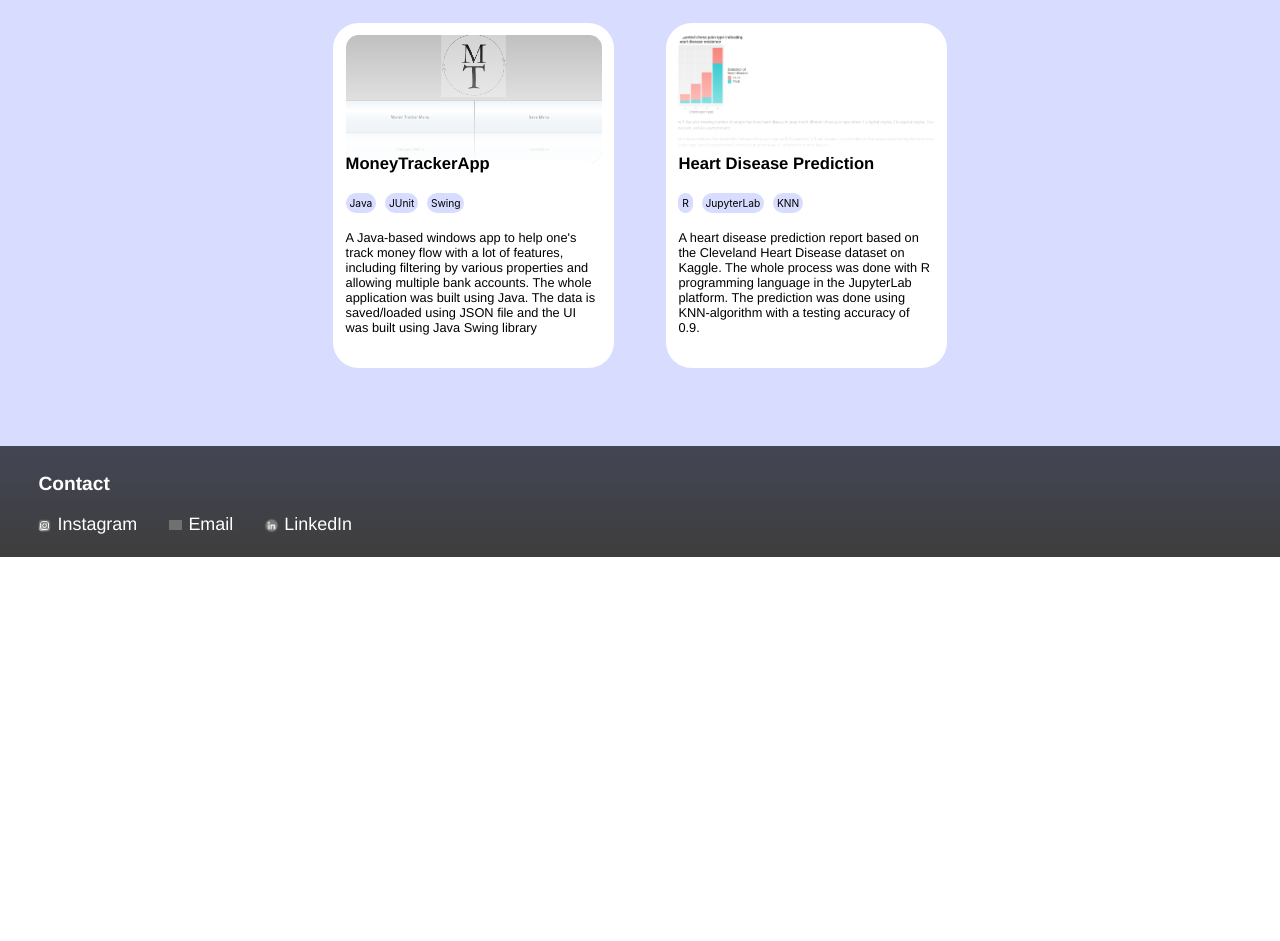
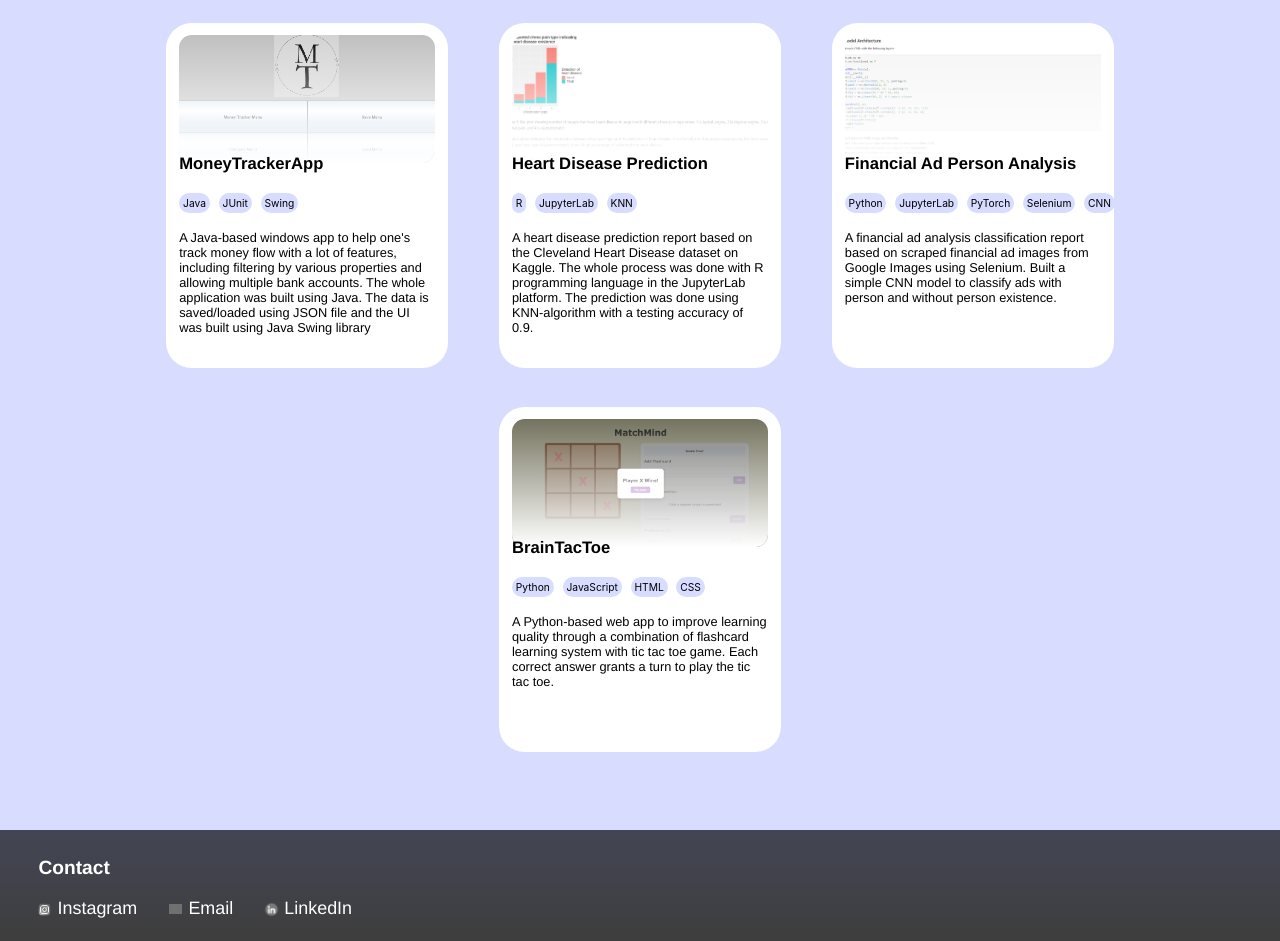
Before and after one commit to josedamara/personal-website, a React (Create React App) app: page / in a window 1280 px wide. Shown: the part 840-1781 px from the top of the page. Before the commit the page ends 1397 px from the top, so only its background shows below. Built offline with nearby package versions, Linux system fonts and the light colour scheme; grey boxes are pictures that could not be loaded.

Commit message:
Updated new portfolios

```diff
--- a/src/App.css
+++ b/src/App.css
@@ -134,7 +134,7 @@ h1.Title-text {
     margin-bottom: -2vw;
     background-color: #D8DCFF;
     width: 100%;
-    height: 40vw;
+    height: 70vw;
     text-align: center;
     flex: 1;
     z-index: 1;
--- a/src/App.js
+++ b/src/App.js
@@ -5,6 +5,8 @@ import profilepic from './img/Profile picture.jpg';
 import doublearrow from './img/double-arrow.png';
 import moneytrackerapp from './img/MoneyTrackerApp.png';
 import heartdisease from './img/HeartDiseasePrediction.png';
+import financialadpersonanalysis from './img/FinancialAdPersonAnalysis.png';
+import braintactoe from './img/BrainTacToe.jpeg';
 import mail from './img/mail.png';
 import instagram from './img/Instagram Logo.png';
 import linkedin from './img/Linkedin.png';
@@ -54,6 +56,23 @@ function App() {
           githubLink: "https://github.com/wtarit/dsci-100-project",
           description: "A heart disease prediction report based on the Cleveland Heart Disease dataset on Kaggle. The whole process was done with R programming language in the JupyterLab platform. The prediction was done using KNN-algorithm with a testing accuracy of 0.9.",
           image: heartdisease
+        },
+        { name: "Financial Ad Person Analysis",
+            tools: ["Python", "JupyterLab", "PyTorch", "Selenium", "CNN"],
+            github: true,
+            githubLink: "https://github.com/josedamara/financial-ad-person-analysis",
+            description: "A financial ad analysis classification report based on scraped financial ad images from Google Images using Selenium. Built a simple CNN model to classify ads with person and without person existence.",
+            image: financialadpersonanalysis
+        },
+    ])
+
+    const [itemsTwo, setItemsTwo] = useState([
+        { name: "BrainTacToe",
+          tools: ["Python", "JavaScript", "HTML", "CSS"],
+          github: true,
+          githubLink: "https://github.com/Ivan-web-source/matchmind",
+          description: "A Python-based web app to improve learning quality through a combination of flashcard learning system with tic tac toe game. Each correct answer grants a turn to play the tic tac toe.",
+          image: braintactoe
         }
     ])
 
@@ -138,6 +157,38 @@ function App() {
                 </div>
             ))}
         </div>
+        <div className="project-container">
+            {itemsTwo.map((item) => (
+                <div className="project">
+                    <div
+                    style={{
+                        width: "20vw",
+                        height: "10vw",
+                        borderRadius: "1vw",
+                        background: `url(${item.image}) center/cover no-repeat`,
+                        position: "absolute"
+                    }}>
+                        <div
+                            style={{
+                                width: "100%",
+                                height: "100%",
+                                position: "relative",
+                                inset: 0,
+                                background: "linear-gradient(to bottom, rgba(0, 0, 0, 0), white)",
+                                borderRadius: "inherit"
+                            }}>
+                        </div>
+                    </div>
+                    <div className="project-body">
+                        <h3><a className="project-link" href={item.githubLink} target="_blank" rel="noreferrer">{item.name}</a></h3>
+                        {item.tools.map((tool) => (
+                            <span className="project-tool">{tool}</span>
+                        ))}
+                        <p className="project-description">{item.description}</p>
+                    </div>
+                </div>
+            ))}
+        </div>
     </div>
     <footer id="contact">
         <h6>Contact</h6>
```
Also changed, not shown: src/img/BrainTacToe.jpeg (added), src/img/FinancialAdPersonAnalysis.png (added).
